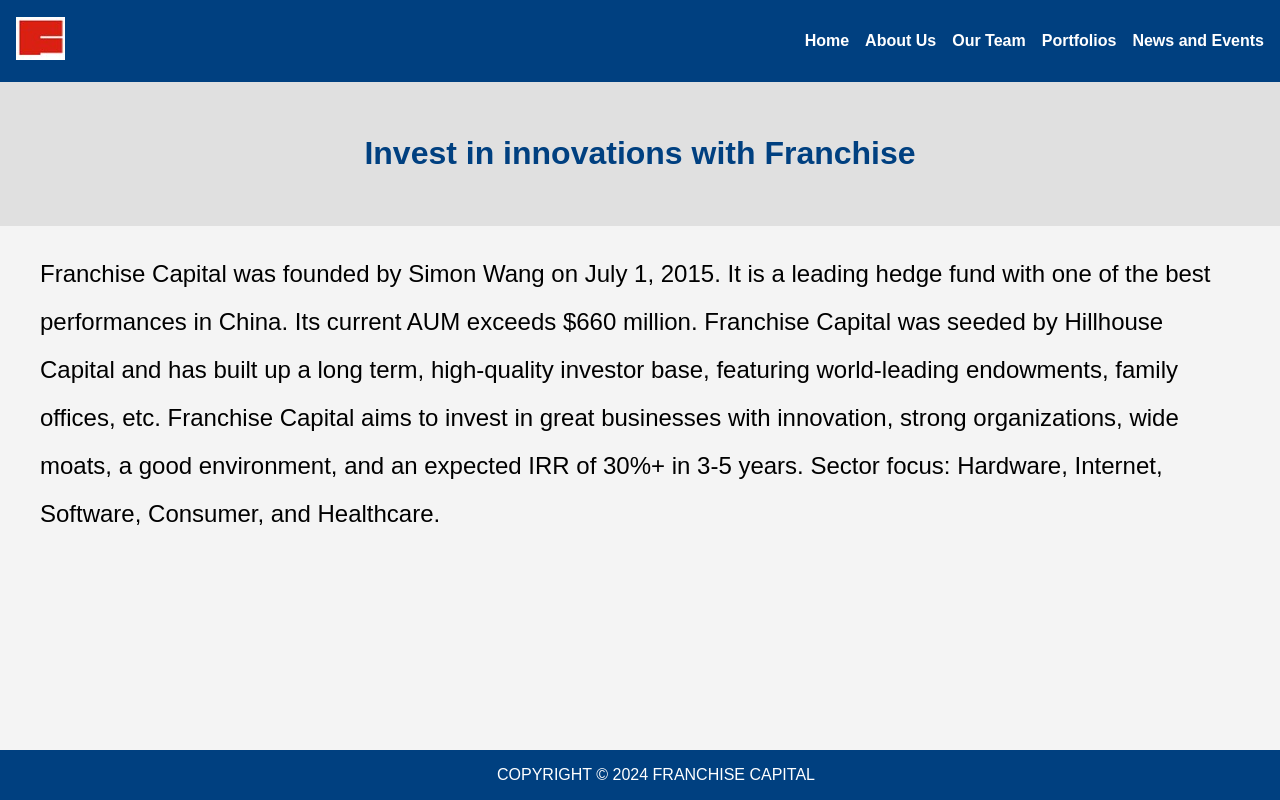
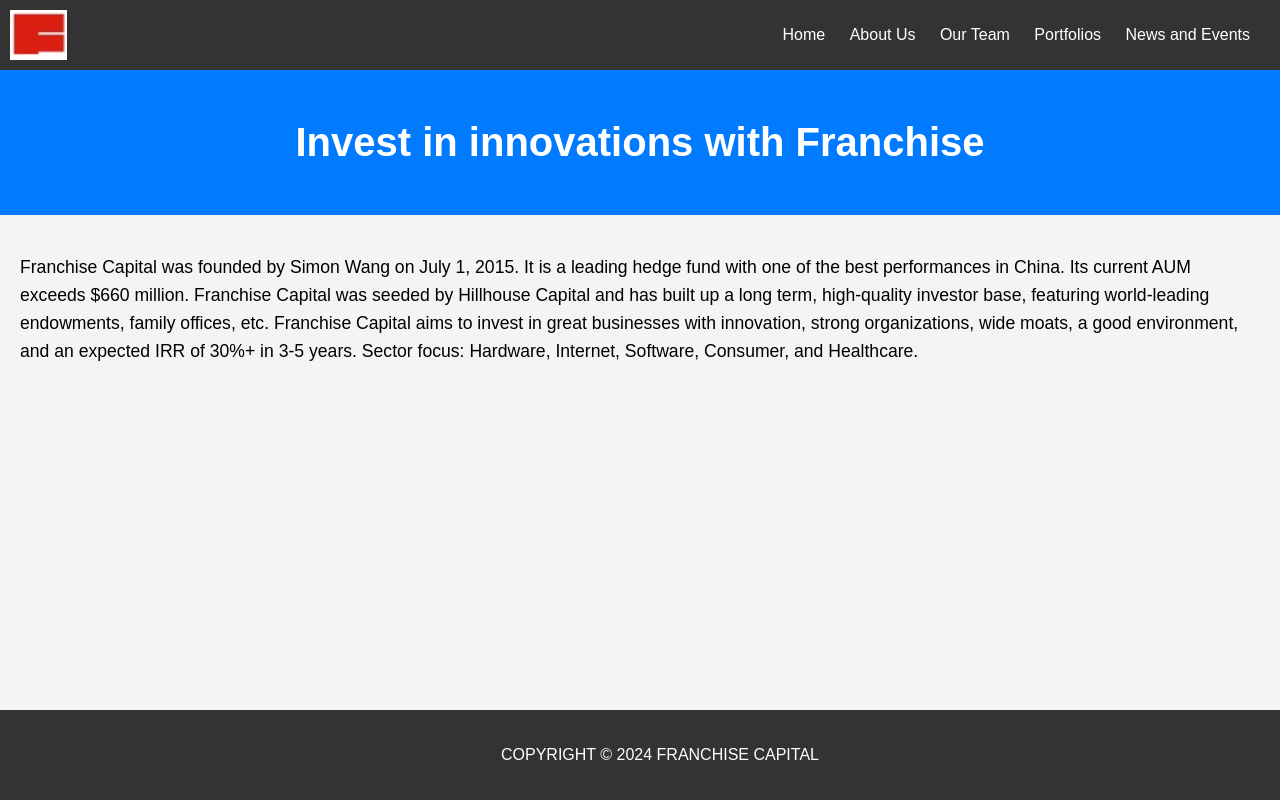
Before and after one commit to 938hj/franchise.github.io, a Flask app: page / in a window 1280 px wide. Run offline with Flask 3, Linux system fonts and the light colour scheme.

Commit message:
Update index.html

```diff
--- a/FG/templates/index.html
+++ b/FG/templates/index.html
@@ -4,7 +4,87 @@
     <meta charset="UTF-8">
     <meta name="viewport" content="width=device-width, initial-scale=1.0">
     <title>My Website</title>
-    <link rel="stylesheet" href="{{ url_for('static', filename='css/styles.css') }}">
+    <!-- 内联 CSS 样式 -->
+    <style>
+        /* 全局样式 */
+        body {
+            font-family: Arial, sans-serif;
+            background-color: #f4f4f4;
+            margin: 0;
+            padding: 0;
+        }
+
+        /* 导航栏样式 */
+        nav {
+            background-color: #333;
+            color: white;
+            padding: 10px;
+            display: flex;
+            justify-content: space-between;
+            align-items: center;
+        }
+
+        nav .logo {
+            display: flex;
+            align-items: center;
+        }
+
+        nav .logo-img {
+            height: 50px;
+            margin-right: 15px;
+        }
+
+        nav ul {
+            list-style-type: none;
+            margin: 0;
+            padding: 0;
+        }
+
+        nav ul li {
+            display: inline;
+            margin-right: 20px;
+        }
+
+        nav ul li a {
+            color: white;
+            text-decoration: none;
+        }
+
+        nav ul li a:hover {
+            text-decoration: underline;
+        }
+
+        /* 页眉样式 */
+        header#main-header {
+            background-color: #007BFF;
+            color: white;
+            text-align: center;
+            padding: 50px 0;
+        }
+
+        header#main-header h1 {
+            margin: 0;
+            font-size: 2.5em;
+        }
+
+        /* 内容区域样式 */
+        .content-text {
+            padding: 20px;
+            line-height: 1.6;
+            font-size: 1.1em;
+        }
+
+        /* 页脚样式 */
+        footer {
+            background-color: #333;
+            color: white;
+            text-align: center;
+            padding: 20px;
+            position: fixed;
+            bottom: 0;
+            width: 100%;
+        }
+    </style>
 </head>
 <body>
     <nav aria-label="Main Navigation">
@@ -19,12 +99,15 @@
             <li><a href="{{ url_for('news_and_events') }}">News and Events</a></li>
         </ul>
     </nav>
+
     <header id="main-header">
         <h1>Invest in innovations with Franchise</h1>
     </header>
+
     <div class="content-text">
         <p>Franchise Capital was founded by Simon Wang on July 1, 2015. It is a leading hedge fund with one of the best performances in China. Its current AUM exceeds $660 million. Franchise Capital was seeded by Hillhouse Capital and has built up a long term, high-quality investor base, featuring world-leading endowments, family offices, etc. Franchise Capital aims to invest in great businesses with innovation, strong organizations, wide moats, a good environment, and an expected IRR of 30%+ in 3-5 years. Sector focus: Hardware, Internet, Software, Consumer, and Healthcare.</p>
     </div>
+
     <footer>
         <p>COPYRIGHT © 2024 FRANCHISE CAPITAL</p>
     </footer>
```
